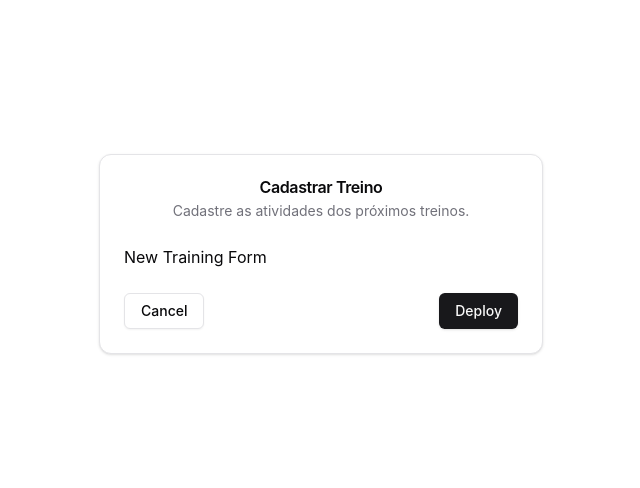
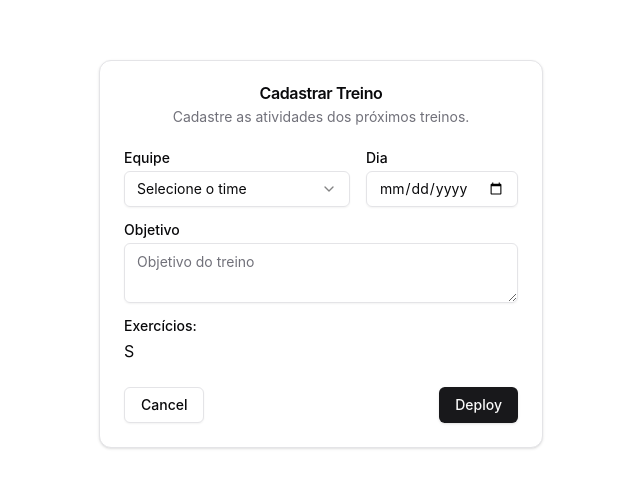
Before and after one commit to jeperico/trainer-scheduler, a Next.js app: page /new-training in a window 1280 px wide. Shown: the part 146-634 px from the top of the page, without its empty margins (319-959 px from the left). Built offline with nearby package versions, Linux system fonts and the light colour scheme.

Commit message:
[feat] addnew training page

```diff
--- /dev/null
+++ b/src/app/new-training/new-training-form/add-exercise.tsx
@@ -0,0 +1,19 @@
+import React from 'react';
+import { UseFormRegister, FieldError } from 'react-hook-form';
+
+interface AddExerciseProps extends React.ComponentProps<'textarea'> {
+  // eslint-disable-next-line @typescript-eslint/no-explicit-any
+  register: UseFormRegister<any>;
+  errors: FieldError | undefined;
+}
+
+const AddExercise: React.FC<AddExerciseProps> = () =>
+  // {
+  //   // register,
+  //   // errors,
+  // }
+  {
+    return <p>S</p>;
+  };
+
+export default AddExercise;
--- a/src/app/new-training/new-training-form/index.tsx
+++ b/src/app/new-training/new-training-form/index.tsx
@@ -5,6 +5,19 @@ import React from 'react';
 import { z } from 'zod';
 import FormArea from '@/components/FormArea';
 import { useForm } from 'react-hook-form';
+import {
+  Select,
+  SelectTrigger,
+  SelectValue,
+  SelectContent,
+  SelectGroup,
+  SelectLabel,
+  SelectItem,
+} from '@/components/ui/select';
+import { Input } from '@/components/ui/input';
+import { Label } from '@/components/ui/label';
+import { Textarea } from '@/components/ui/textarea';
+import AddExercise from './add-exercise';
 
 interface NewTrainingFormProps {
   handleTraining: (data: TrainingSchema) => void;
@@ -71,15 +84,69 @@ const NewTrainingForm: React.FC<NewTrainingFormProps> = ({
   handleTraining,
 }) => {
   const {
-    // register,
+    register,
     handleSubmit,
-    // formState: { errors },
+    formState: { errors },
   } = useForm<TrainingSchema>({
     resolver: zodResolver(trainingSchema),
   });
   return (
     <FormArea onSubmit={handleSubmit(handleTraining)}>
-      <h1>New Training Form</h1>
+      <div className="grid w-full items-center gap-4">
+        <div className="flex justify-between gap-4">
+          <div className="flex flex-col space-y-1.5 flex-1">
+            <Label htmlFor="team">Equipe</Label>
+            <Select>
+              <SelectTrigger>
+                <SelectValue placeholder="Selecione o time" />
+              </SelectTrigger>
+              <SelectContent>
+                <SelectGroup>
+                  <SelectLabel>Feminino</SelectLabel>
+                  <SelectItem value="1">Time 1</SelectItem>
+                  <SelectItem value="2">Time 2</SelectItem>
+                  <SelectItem value="3">Time 3</SelectItem>
+                </SelectGroup>
+                <SelectGroup>
+                  <SelectLabel>Masculino</SelectLabel>
+                  <SelectItem value="1b">Time 1b</SelectItem>
+                </SelectGroup>
+              </SelectContent>
+            </Select>
+          </div>
+          <div className="flex flex-col space-y-1.5">
+            <Label htmlFor="date">Dia</Label>
+            <Input
+              id="date"
+              name="date"
+              type="date"
+              register={register}
+              errors={errors.date}
+            />
+          </div>
+        </div>
+        <div className="flex flex-col space-y-1.5">
+          <Label htmlFor="objective">Objetivo</Label>
+          <Textarea
+            id="objective"
+            name="objective"
+            placeholder="Objetivo do treino"
+            register={register}
+            errors={errors.objective}
+          />
+        </div>
+        <div className="flex flex-col space-y-1.5">
+          <Label htmlFor="data">Exercícios:</Label>
+          <AddExercise register={register} errors={errors.date}></AddExercise>
+          {/* <ul>
+            {exercises.map((exercise, index) => (
+              <li key={index}>
+                <strong>{exercise.name}</strong>: {exercise.notes}
+              </li>
+            ))}
+          </ul> */}
+        </div>
+      </div>
     </FormArea>
   );
 };
--- a/src/app/page.tsx
+++ b/src/app/page.tsx
@@ -1,14 +1,5 @@
 'use client';
 
-import { Button } from '@/components/ui/button';
-import {
-  Card,
-  CardHeader,
-  CardTitle,
-  CardDescription,
-  CardContent,
-  CardFooter,
-} from '@/components/ui/card';
 import {
   Select,
   SelectContent,
@@ -18,23 +9,11 @@ import {
   SelectTrigger,
   SelectValue,
 } from '@/components/ui/select';
-import { Input } from '@/components/ui/input';
 import { Label } from '@/components/ui/label';
 import React from 'react';
-import { Textarea } from '@/components/ui/textarea';
-// import AddExercise from '@/components/AddExercise';
 
 const Home = () => {
   return (
-    <Card className="w-[444px]">
-      <CardHeader className="flex items-center">
-        <CardTitle>Cadastrar Treino</CardTitle>
-        <CardDescription>
-          Cadastre as atividades dos próximos treinos.
-        </CardDescription>
-      </CardHeader>
-      <CardContent>
-        <form>
     <div className="grid w-full items-center gap-4">
       <div className="flex justify-between gap-4">
         <div className="flex flex-col space-y-1.5 flex-1">
@@ -59,12 +38,10 @@ const Home = () => {
         </div>
         <div className="flex flex-col space-y-1.5">
           <Label htmlFor="date">Dia</Label>
-                <Input id="date" type="date" />
         </div>
       </div>
       <div className="flex flex-col space-y-1.5">
         <Label htmlFor="objective">Objetivo</Label>
-              <Textarea id="objective" placeholder="Objetivo do treino" />
       </div>
       <div className="flex flex-col space-y-1.5">
         <Label htmlFor="data">Exercícios:</Label>
@@ -78,13 +55,6 @@ const Home = () => {
         </ul> */}
       </div>
     </div>
-        </form>
-      </CardContent>
-      <CardFooter className="flex justify-between">
-        <Button variant="outline">Cancel</Button>
-        <Button>Deploy</Button>
-      </CardFooter>
-    </Card>
   );
 };
 
--- a/src/components/ui/input.tsx
+++ b/src/components/ui/input.tsx
@@ -1,19 +1,33 @@
 import * as React from 'react';
+import { UseFormRegister, FieldError } from 'react-hook-form'; // Import the necessary types
 
 import { cn } from '@/lib/utils';
 
-const Input = React.forwardRef<HTMLInputElement, React.ComponentProps<'input'>>(
-  ({ className, type, ...props }, ref) => {
+interface InputProps extends React.ComponentProps<'input'> {
+  name: string;
+  // eslint-disable-next-line @typescript-eslint/no-explicit-any
+  register: UseFormRegister<any>;
+  errors: FieldError | undefined;
+}
+
+const Input = React.forwardRef<HTMLInputElement, InputProps>(
+  ({ className, type, name, register, errors, ...props }) => {
     return (
+      <div>
         <input
           type={type}
           className={cn(
             'flex h-9 w-full rounded-md border border-input bg-transparent px-3 py-1 text-base shadow-sm transition-colors file:border-0 file:bg-transparent file:text-sm file:font-medium file:text-foreground placeholder:text-muted-foreground focus-visible:outline-none focus-visible:ring-1 focus-visible:ring-ring disabled:cursor-not-allowed disabled:opacity-50 md:text-sm',
-          className
+            className,
+            errors ? 'border-red-500' : '' // Add a class if there are errors
           )}
-        ref={ref}
+          {...register(name)}
           {...props}
         />
+        {errors && (
+          <p className="text-red-500 text-sm mt-1">{errors.message}</p>
+        )}
+      </div>
     );
   }
 );
--- a/src/components/ui/textarea.tsx
+++ b/src/components/ui/textarea.tsx
@@ -1,22 +1,34 @@
 import * as React from 'react';
+import { UseFormRegister, FieldError } from 'react-hook-form'; // Import the necessary types
 
 import { cn } from '@/lib/utils';
 
-const Textarea = React.forwardRef<
-  HTMLTextAreaElement,
-  React.ComponentProps<'textarea'>
->(({ className, ...props }, ref) => {
+interface TextAreaProps extends React.ComponentProps<'textarea'> {
+  name: string;
+  // eslint-disable-next-line @typescript-eslint/no-explicit-any
+  register: UseFormRegister<any>;
+  errors: FieldError | undefined;
+}
+
+const Textarea = React.forwardRef<HTMLTextAreaElement, TextAreaProps>(
+  ({ className, name, register, errors, ...props }) => {
     return (
+      <>
         <textarea
           className={cn(
             'flex min-h-[60px] w-full rounded-md border border-input bg-transparent px-3 py-2 text-base shadow-sm placeholder:text-muted-foreground focus-visible:outline-none focus-visible:ring-1 focus-visible:ring-ring disabled:cursor-not-allowed disabled:opacity-50 md:text-sm',
             className
           )}
-      ref={ref}
+          {...register(name)}
           {...props}
         />
+        {errors && (
+          <p className="text-red-500 text-sm mt-1">{errors.message}</p>
+        )}
+      </>
     );
-});
+  }
+);
 Textarea.displayName = 'Textarea';
 
 export { Textarea };
```
Lines whose indentation alone changed are shown as unchanged.
